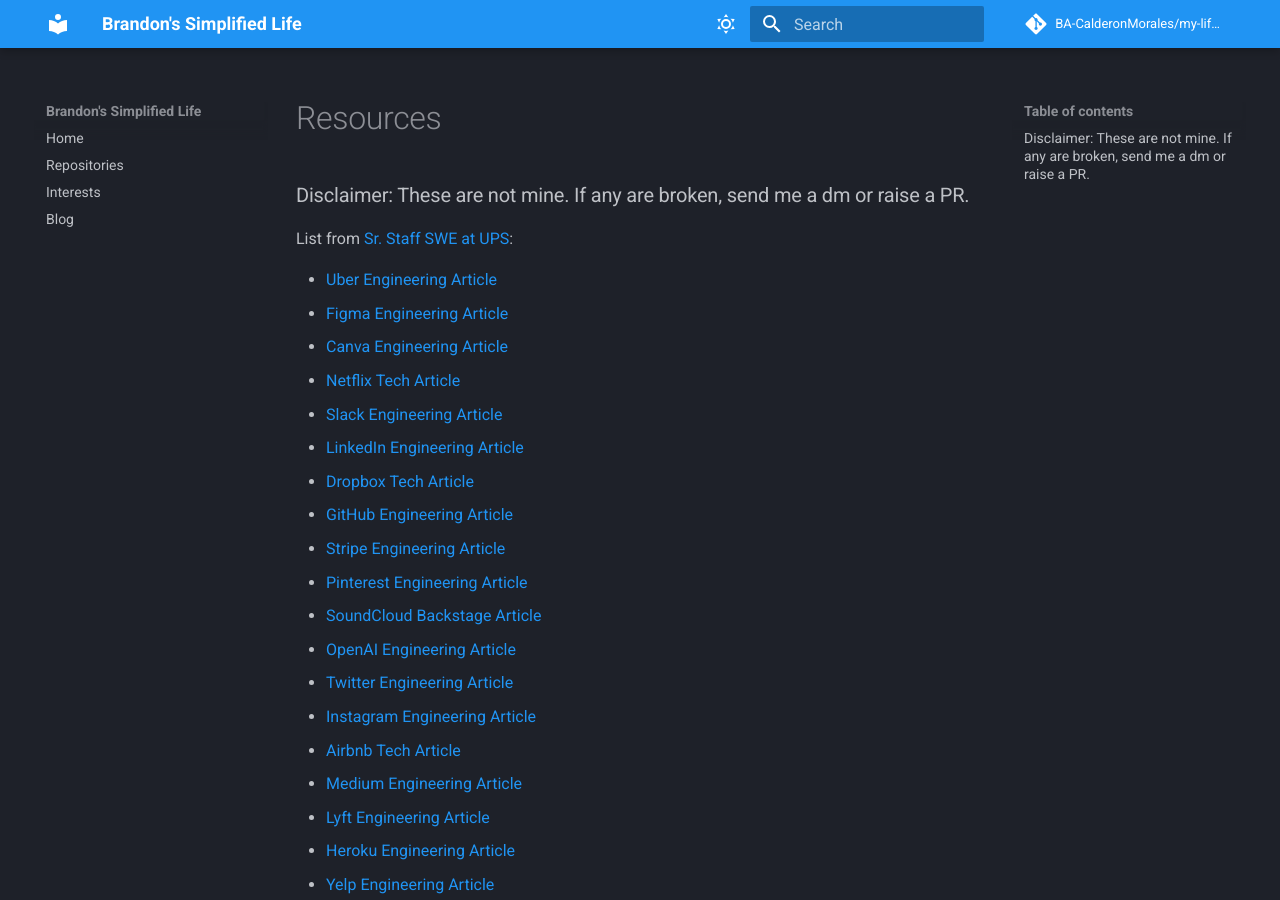
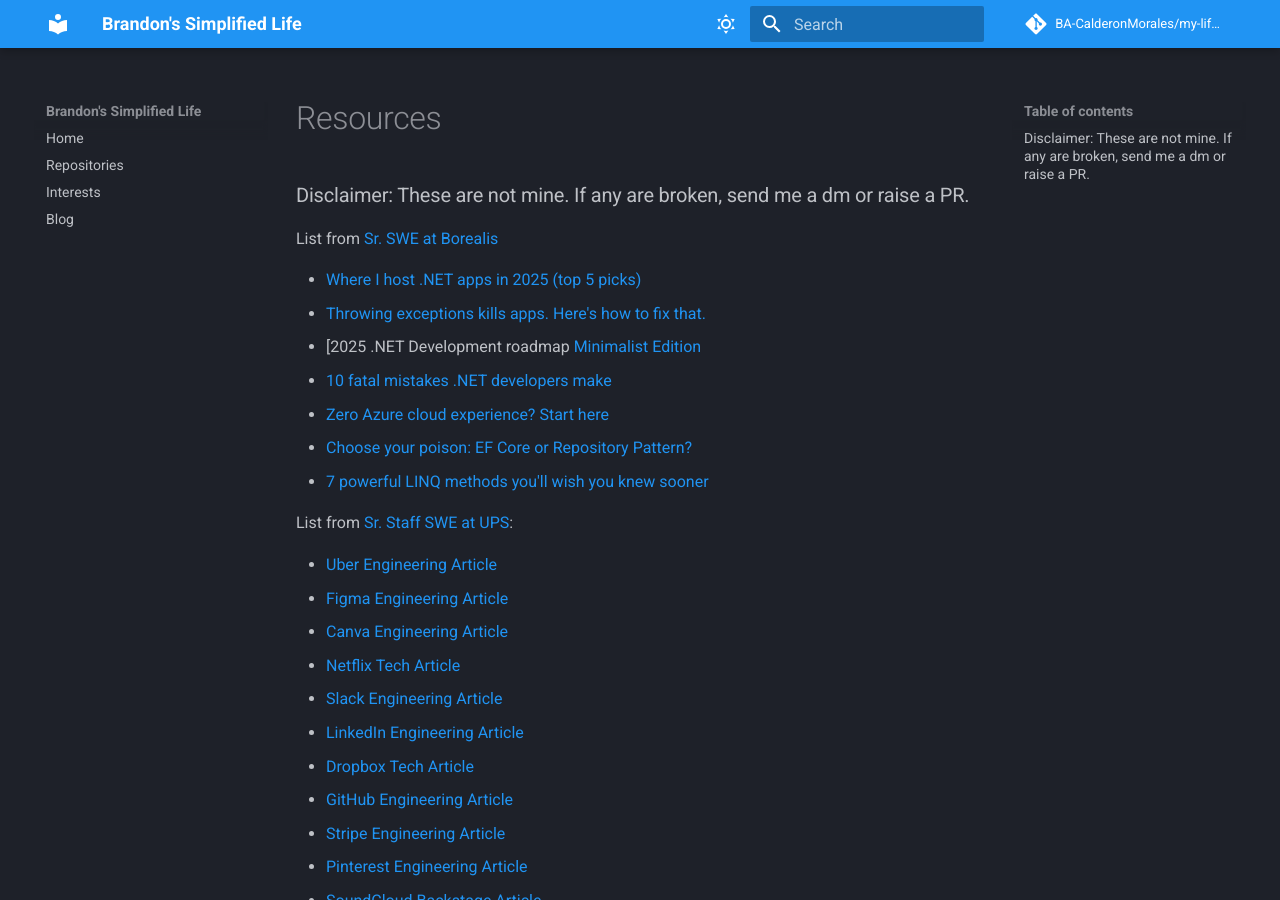
Before and after one commit to BrandenStudentDev/my-life-as-a-dev, an MkDocs documentation site: the page built from docs/blog/resources/index.md, in a window 1280 px wide and 900 px high. Built offline with MkDocs 1.6.1 and Material for MkDocs 9.7.7, drawn with Linux system fonts in a browser that asks for light colours; comment, search, counter and statistics services are not loaded.

Commit message:
added more resource articles

```diff
--- a/docs/blog/resources/index.md
+++ b/docs/blog/resources/index.md
@@ -1,6 +1,16 @@
 # Resources
 
 ### Disclaimer: These are not mine. If any are broken, send me a dm or raise a PR.
+
+List from [Sr. SWE at Borealis](http://linkedin.com/in/kristijankralj)
+
+  - [Where I host .NET apps in 2025 (top 5 picks)](https://lnkd.in/dHjvd2vV)
+  - [Throwing exceptions kills apps. Here's how to fix that.](https://lnkd.in/dzdXXFnX)
+  - [2025 .NET Development roadmap [Minimalist Edition](https://lnkd.in/dvt8Baaa)
+  - [10 fatal mistakes .NET developers make](https://lnkd.in/d2ebfrVk)
+  - [Zero Azure cloud experience? Start here](https://lnkd.in/d7483w3u)
+  - [Choose your poison: EF Core or Repository Pattern?](https://lnkd.in/djb7KyDd)
+  - [7 powerful LINQ methods you'll wish you knew sooner](https://lnkd.in/dXKw278h)
 
 List from [Sr. Staff SWE at UPS](http://linkedin.com/in/ravindrabhargava):
 
```
